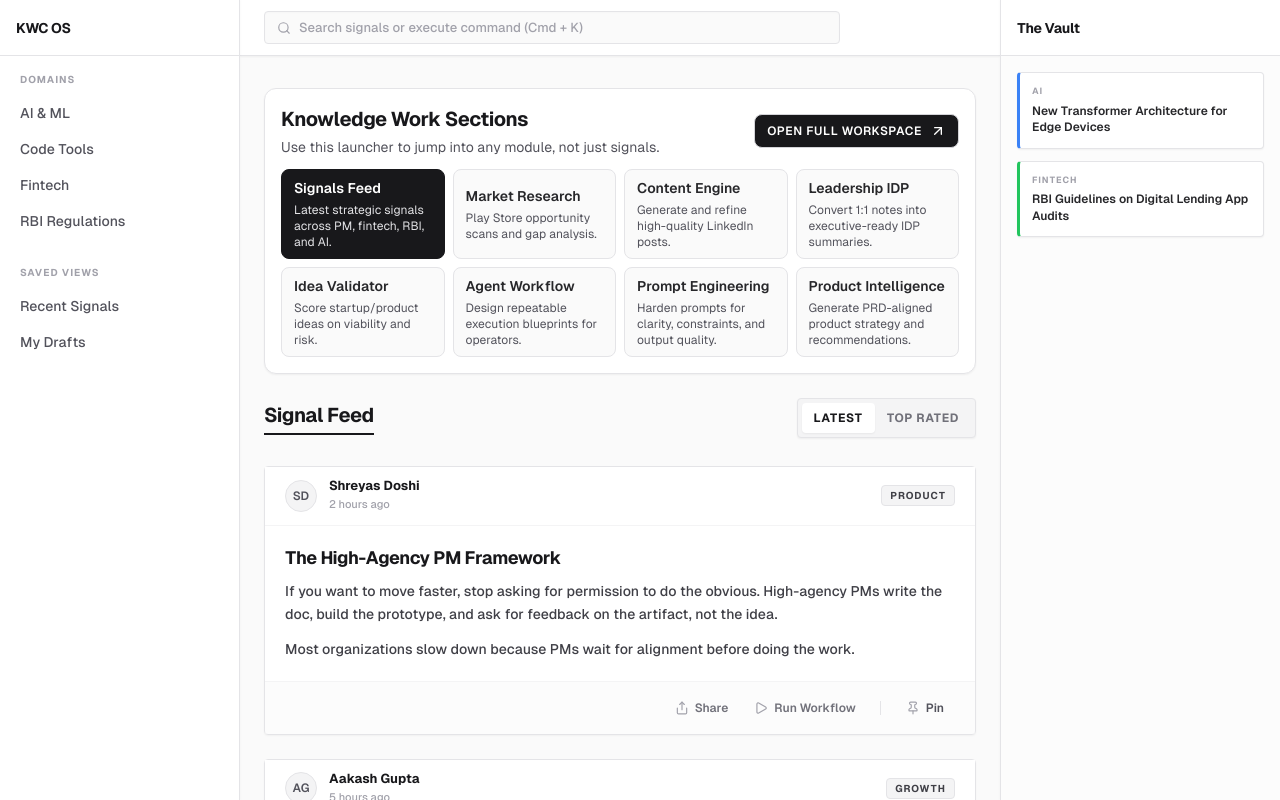
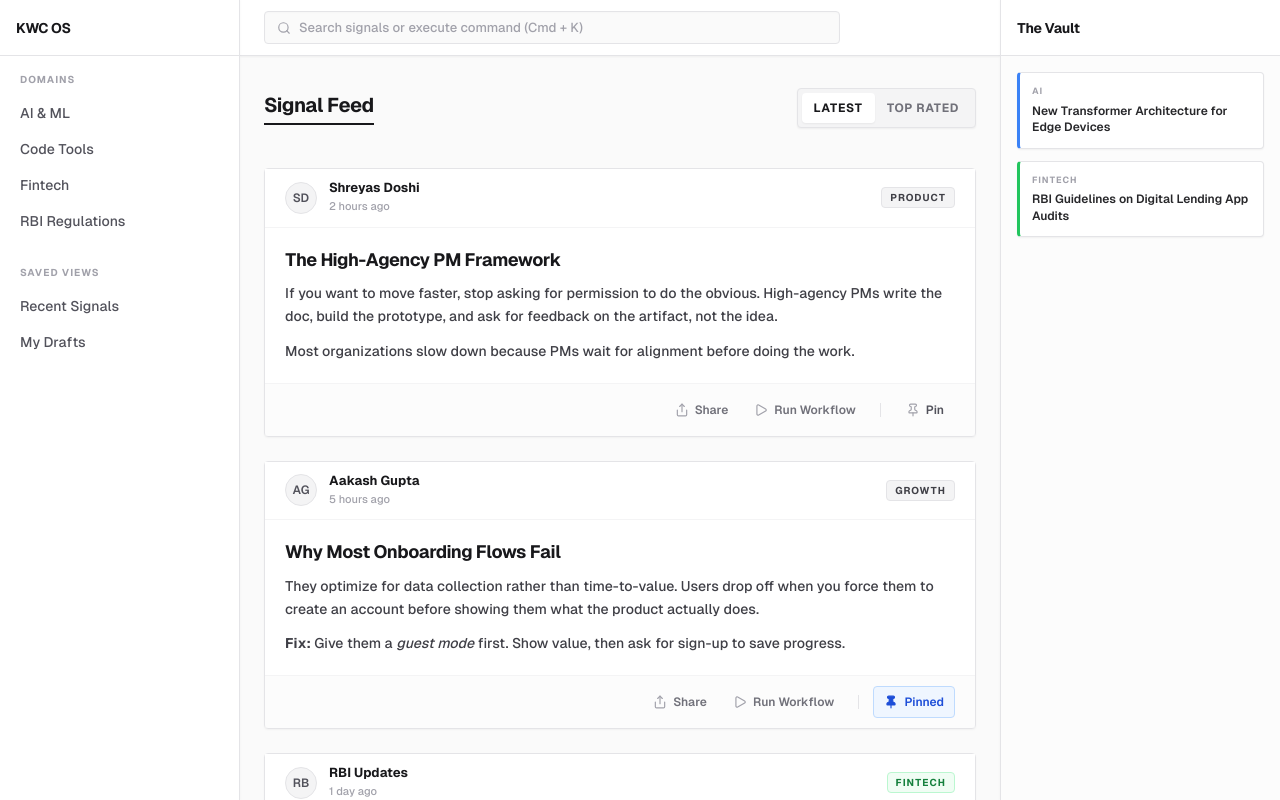
Before and after one commit to joydeep-pm/Opportunity-Research, a Next.js app: page / in a window 1280 px wide. Built offline with nearby package versions, Linux system fonts and the light colour scheme.

Commit message:
Revert "Restore section access with workspace launcher and skill deep-links"
This reverts commit d8c94f8f9e05a986ce9efa6d50dc6f16c129abd2.

```diff
--- a/src/app/page.tsx
+++ b/src/app/page.tsx
@@ -1,67 +1,7 @@
 "use client";
 
-import { useMemo, useState } from "react";
-import { useRouter } from "next/navigation";
-import { ArrowUpRight, Sparkles } from "lucide-react";
+import { useState } from "react";
 import { SignalCard } from "@/components/SignalCard";
-
-type Section = {
-  id: string;
-  label: string;
-  description: string;
-  skillId: string;
-};
-
-const SECTIONS: Section[] = [
-  {
-    id: "signal",
-    label: "Signals Feed",
-    description: "Latest strategic signals across PM, fintech, RBI, and AI.",
-    skillId: "signal",
-  },
-  {
-    id: "market",
-    label: "Market Research",
-    description: "Play Store opportunity scans and gap analysis.",
-    skillId: "market",
-  },
-  {
-    id: "content",
-    label: "Content Engine",
-    description: "Generate and refine high-quality LinkedIn posts.",
-    skillId: "content",
-  },
-  {
-    id: "idp",
-    label: "Leadership IDP",
-    description: "Convert 1:1 notes into executive-ready IDP summaries.",
-    skillId: "idp",
-  },
-  {
-    id: "validator",
-    label: "Idea Validator",
-    description: "Score startup/product ideas on viability and risk.",
-    skillId: "validator",
-  },
-  {
-    id: "workflow",
-    label: "Agent Workflow",
-    description: "Design repeatable execution blueprints for operators.",
-    skillId: "workflow",
-  },
-  {
-    id: "prompt",
-    label: "Prompt Engineering",
-    description: "Harden prompts for clarity, constraints, and output quality.",
-    skillId: "prompt",
-  },
-  {
-    id: "product",
-    label: "Product Intelligence",
-    description: "Generate PRD-aligned product strategy and recommendations.",
-    skillId: "product",
-  },
-];
 
 const MOCK_SIGNALS = [
     {
@@ -72,10 +12,7 @@ const MOCK_SIGNALS = [
         title: "The High-Agency PM Framework",
         content: (
             <div className="space-y-3">
-        <p>
-          If you want to move faster, stop asking for permission to do the obvious. High-agency PMs write the doc,
-          build the prototype, and ask for feedback on the artifact, not the idea.
-        </p>
+                <p>If you want to move faster, stop asking for permission to do the obvious. High-agency PMs write the doc, build the prototype, and ask for feedback on the artifact, not the idea.</p>
                 <p>Most organizations slow down because PMs wait for alignment before doing the work.</p>
             </div>
         ),
@@ -89,14 +26,8 @@ const MOCK_SIGNALS = [
         title: "Why Most Onboarding Flows Fail",
         content: (
             <div className="space-y-3">
-        <p>
-          They optimize for data collection rather than time-to-value. Users drop off when you force them to create an
-          account before showing them what the product actually does.
-        </p>
-        <p>
-          <strong>Fix:</strong> Give them a <em>guest mode</em> first. Show value, then ask for sign-up to save
-          progress.
-        </p>
+                <p>They optimize for data collection rather than time-to-value. Users drop off when you force them to create an account before showing them what the product actually does.</p>
+                <p><strong>Fix:</strong> Give them a <em>guest mode</em> first. Show value, then ask for sign-up to save progress.</p>
             </div>
         ),
         isPinned: true,
@@ -110,9 +41,9 @@ const MOCK_SIGNALS = [
         content: (
             <div className="space-y-3">
                 <p>All unregulated lending apps must now have an explicit audit trail for loan originations.</p>
-        <ul className="mt-2 list-disc space-y-1 pl-5">
+                <ul className="list-disc pl-5 mt-2 space-y-1">
                     <li>Default loss guarantees (FLDG) are capped at 5% of the loan portfolio.</li>
-          <li>Cooling-off periods must be explicitly built into the repayment UI.</li>
+                    <li>Cooling-off periods must be explicitly built into the repymant UI.</li>
                 </ul>
             </div>
         ),
@@ -127,10 +58,7 @@ const MOCK_SIGNALS = [
         content: (
             <div className="space-y-3">
                 <p>We migrated our unstructured parsing engine to GPT-4o. Latency dropped by 45% and cost by 30%.</p>
-        <p>
-          The key was constraining the output schema using strict JSON mode rather than relying on regex parsing of raw
-          markdown.
-        </p>
+                <p>The key was constraining the output schema using strict JSON mode rather than relying on regex parsing of raw markdown.</p>
             </div>
         ),
         isPinned: false,
@@ -138,97 +66,20 @@ const MOCK_SIGNALS = [
 ];
 
 export default function Home() {
-  const router = useRouter();
-  const [activeSectionId, setActiveSectionId] = useState<string>("signal");
-  const activeSection = useMemo(
-    () => SECTIONS.find((section) => section.id === activeSectionId) || SECTIONS[0],
-    [activeSectionId],
-  );
+    const [signals] = useState(MOCK_SIGNALS);
 
     return (
-    <div className="animate-in fade-in flex flex-col gap-6 pb-12 duration-500">
-      <section className="rounded-xl border border-zinc-200 bg-white p-4 shadow-sm">
-        <div className="mb-3 flex items-center justify-between gap-4">
-          <div>
-            <h1 className="text-xl font-bold tracking-tight text-zinc-900">Knowledge Work Sections</h1>
-            <p className="mt-1 text-sm text-zinc-600">Use this launcher to jump into any module, not just signals.</p>
-          </div>
-          <button
-            onClick={() => router.push("/workspace")}
-            className="inline-flex items-center gap-2 rounded-lg border border-zinc-300 bg-zinc-900 px-3 py-2 text-xs font-semibold uppercase tracking-wider text-white transition hover:bg-zinc-800"
-          >
-            Open Full Workspace <ArrowUpRight className="h-4 w-4" />
-          </button>
-        </div>
-
-        <div className="grid gap-2 md:grid-cols-2 xl:grid-cols-4">
-          {SECTIONS.map((section) => {
-            const active = section.id === activeSectionId;
-            return (
-              <button
-                key={section.id}
-                onClick={() => setActiveSectionId(section.id)}
-                className={`rounded-lg border px-3 py-2 text-left transition ${
-                  active
-                    ? "border-zinc-900 bg-zinc-900 text-white"
-                    : "border-zinc-200 bg-zinc-50 text-zinc-800 hover:border-zinc-300 hover:bg-white"
-                }`}
-              >
-                <p className="text-sm font-semibold">{section.label}</p>
-                <p className={`mt-1 text-xs ${active ? "text-zinc-200" : "text-zinc-600"}`}>{section.description}</p>
-              </button>
-            );
-          })}
-        </div>
-      </section>
-
-      {activeSection.id !== "signal" ? (
-        <section className="rounded-xl border border-zinc-200 bg-white p-5 shadow-sm">
-          <div className="flex items-start justify-between gap-4">
-            <div>
-              <p className="text-[11px] font-bold uppercase tracking-widest text-zinc-500">Selected Section</p>
-              <h2 className="mt-1 text-2xl font-semibold text-zinc-900">{activeSection.label}</h2>
-              <p className="mt-2 max-w-2xl text-sm text-zinc-600">{activeSection.description}</p>
-            </div>
-            <Sparkles className="h-6 w-6 text-zinc-400" />
-          </div>
-          <div className="mt-4 rounded-lg border border-zinc-200 bg-zinc-50 p-4 text-sm text-zinc-700">
-            This module is available in the full interactive workspace.
-          </div>
-          <div className="mt-4 flex gap-2">
-            <button
-              onClick={() => router.push(`/workspace?skill=${encodeURIComponent(activeSection.skillId)}`)}
-              className="inline-flex items-center gap-2 rounded-lg border border-zinc-300 bg-white px-3 py-2 text-sm font-medium text-zinc-800 transition hover:bg-zinc-50"
-            >
-              Open {activeSection.label}
-              <ArrowUpRight className="h-4 w-4" />
-            </button>
-            <button
-              onClick={() => setActiveSectionId("signal")}
-              className="rounded-lg border border-zinc-300 bg-white px-3 py-2 text-sm text-zinc-700 transition hover:bg-zinc-50"
-            >
-              Back to Signals
-            </button>
-          </div>
-        </section>
-      ) : (
-        <>
-          <div className="mb-1 flex items-center justify-between">
-            <h2 className="inline-block border-b-2 border-zinc-900 pb-1 text-xl font-bold tracking-tight text-zinc-900">
-              Signal Feed
-            </h2>
-            <div className="flex items-center rounded border border-zinc-200 bg-zinc-100 p-1 shadow-sm">
-              <button className="rounded bg-white px-3 py-1.5 text-[12px] font-bold uppercase tracking-wider text-zinc-900 shadow-sm transition-colors">
-                Latest
-              </button>
-              <button className="rounded px-3 py-1.5 text-[12px] font-bold uppercase tracking-wider text-zinc-500 transition-colors hover:text-zinc-900">
-                Top Rated
-              </button>
+        <div className="flex flex-col gap-2 pb-12 animate-in fade-in duration-500">
+            <div className="flex items-center justify-between mb-8">
+                <h1 className="text-xl font-bold tracking-tight text-zinc-900 border-b-2 border-zinc-900 pb-1 inline-block">Signal Feed</h1>
+                <div className="flex items-center p-1 bg-zinc-100 rounded border border-zinc-200 shadow-sm">
+                    <button className="text-[12px] font-bold uppercase tracking-wider text-zinc-900 px-3 py-1.5 rounded bg-white shadow-sm transition-colors">Latest</button>
+                    <button className="text-[12px] font-bold uppercase tracking-wider text-zinc-500 hover:text-zinc-900 px-3 py-1.5 rounded transition-colors">Top Rated</button>
                 </div>
             </div>
 
-          <div className="flex w-full max-w-full flex-col gap-0">
-            {MOCK_SIGNALS.map((signal) => (
+            <div className="flex flex-col gap-0 w-full max-w-full">
+                {signals.map((signal) => (
                     <SignalCard
                         key={signal.id}
                         author={signal.author}
@@ -241,13 +92,11 @@ export default function Home() {
                 ))}
             </div>
 
-          <div className="mt-4 flex justify-center">
-            <button className="flex items-center gap-2 rounded-full border border-zinc-200 px-4 py-2 text-[12px] font-bold uppercase tracking-widest text-zinc-500 transition-colors hover:border-zinc-300 hover:text-zinc-900">
+            <div className="mt-8 flex justify-center">
+                <button className="text-[12px] uppercase tracking-widest font-bold text-zinc-500 hover:text-zinc-900 px-4 py-2 border border-zinc-200 hover:border-zinc-300 rounded-full transition-colors flex items-center gap-2">
                     Load Older Signals
                 </button>
             </div>
-        </>
-      )}
         </div>
     );
 }
--- a/src/app/workspace/page.tsx
+++ /dev/null
@@ -1,12 +0,0 @@
-import LegacyWorkspace from "@/lib/legacy_page";
-
-type WorkspacePageProps = {
-  searchParams?: {
-    skill?: string;
-  };
-};
-
-export default function WorkspacePage({ searchParams }: WorkspacePageProps) {
-  const skill = typeof searchParams?.skill === "string" ? searchParams.skill : null;
-  return <LegacyWorkspace initialSkillId={skill} />;
-}
```
Also changed, not shown: src/lib/legacy_page.tsx (+2 -19 lines), tasks/lessons.md (+0 -6 lines), tasks/todo.md (+0 -18 lines). Lines whose indentation alone changed are shown as unchanged.
